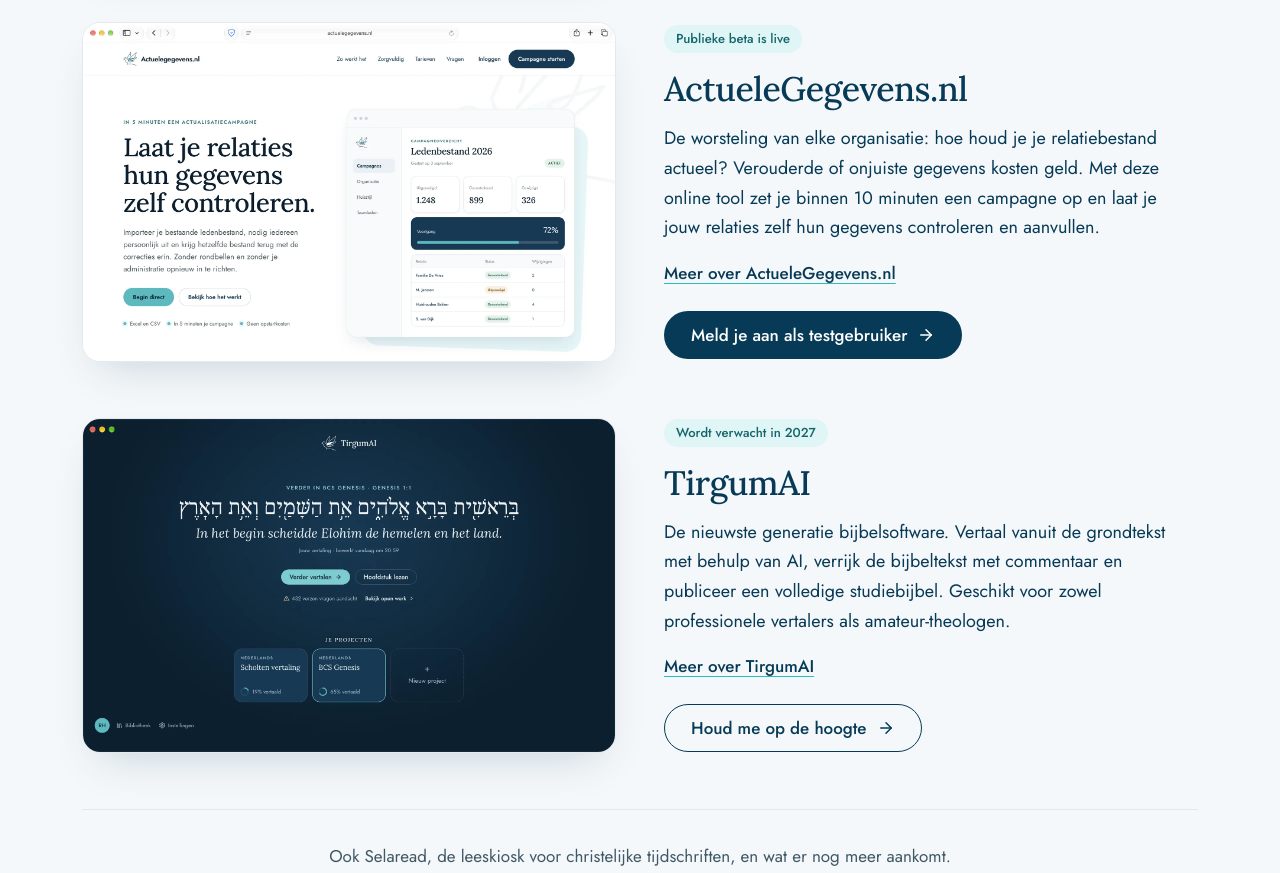
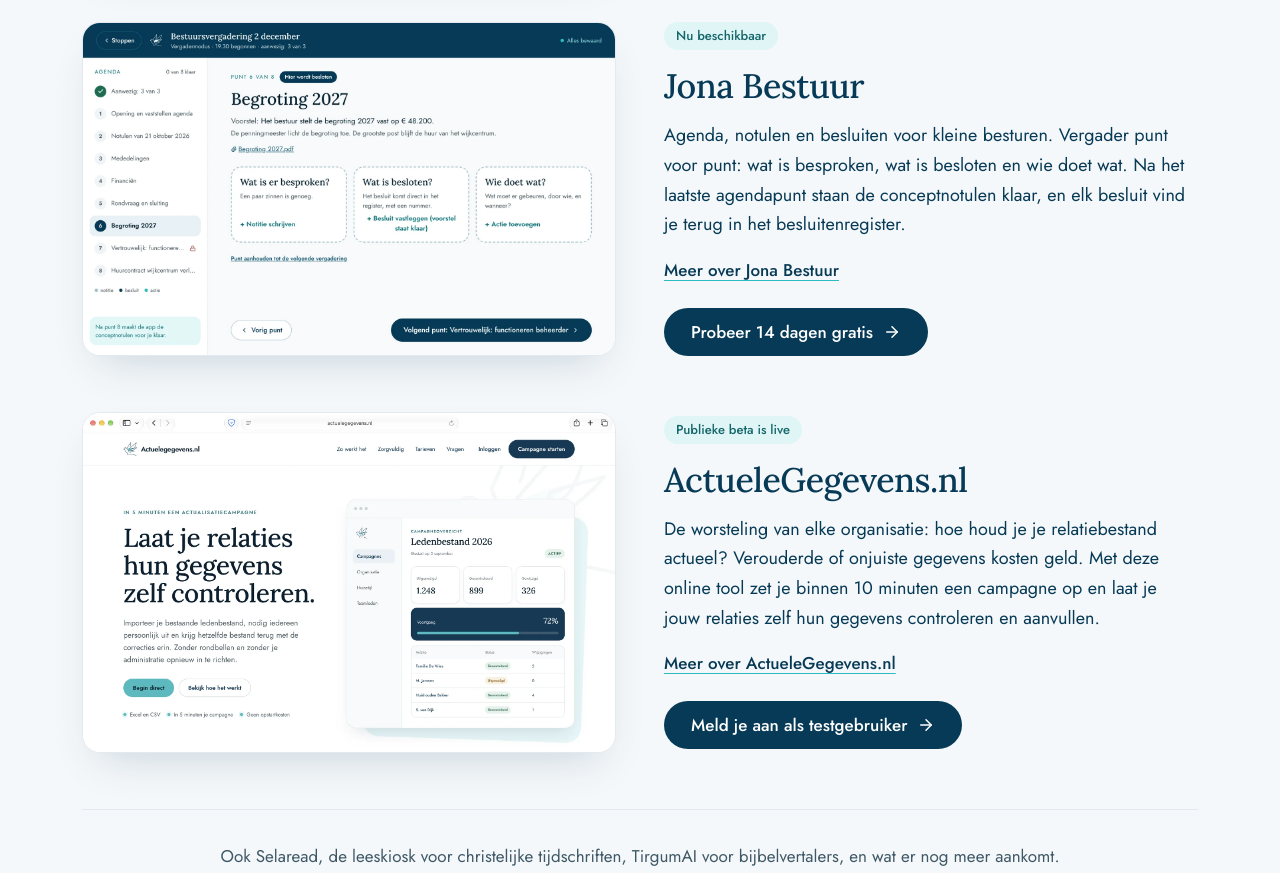
Before and after one commit to rhadders/jona-website, an Astro site: page / in a window 1280 px wide. Shown: the part 1420-2293 px from the top of the page. Built offline with nearby package versions, Linux system fonts and the light colour scheme; Astro itself is replaced by a stand-in of ours.

Commit message:
Homepage: Jona Bestuur in de plaats van TirgumAI
Co-Authored-By: Claude Opus 5.5 <noreply@anthropic.com>
Claude-Session: https://claude.ai/code/session_01L2GuXNtJbkobihfEtUsPsa

```diff
--- a/src/pages/index.astro
+++ b/src/pages/index.astro
@@ -52,6 +52,24 @@ import FormScript from "../components/FormScript.astro";
       <article class="product">
         <div class="screen">
           <picture>
+            <source srcset="/beeld/jonabestuur-vergadermodus.webp" type="image/webp">
+            <img src="/beeld/jonabestuur-vergadermodus.png" width="1600" height="1000" loading="lazy" alt="De vergadermodus van Jona Bestuur: links de agenda, rechts agendapunt 6, Begroting 2027, met drie vragen: wat is er besproken, wat is besloten en wie doet wat">
+          </picture>
+        </div>
+        <div class="stack gap-16">
+          <span class="tag">Nu beschikbaar</span>
+          <h3 class="h2-sm">Jona Bestuur</h3>
+          <p class="product-text">Agenda, notulen en besluiten voor kleine besturen. Vergader punt voor punt: wat is besproken, wat is besloten en wie doet wat. Na het laatste agendapunt staan de conceptnotulen klaar, en elk besluit vind je terug in het besluitenregister.</p>
+          <a href="/jonabestuur" class="link">Meer over Jona Bestuur</a>
+          <div class="actions">
+            <a href="https://jonabestuur.nl/aanmelden" rel="noopener" class="btn btn-primary"><span>Probeer 14 dagen gratis</span> <Icon name="arrow-right" /></a>
+          </div>
+        </div>
+      </article>
+
+      <article class="product">
+        <div class="screen">
+          <picture>
             <source srcset="/beeld/actuelegegevens-site.webp" type="image/webp">
             <img src="/beeld/actuelegegevens-site.png" width="1800" height="1145" loading="lazy" alt="De website van ActueleGegevens.nl: laat je relaties hun gegevens zelf controleren, met een campagneoverzicht ernaast">
           </picture>
@@ -67,26 +85,8 @@ import FormScript from "../components/FormScript.astro";
         </div>
       </article>
 
-      <article class="product">
-        <div class="screen">
-          <picture>
-            <source srcset="/beeld/tirgumai-start.webp" type="image/webp">
-            <img src="/beeld/tirgumai-start.png" width="1800" height="1125" loading="lazy" alt="Het startscherm van TirgumAI: Genesis 1:1 in het Hebreeuws met de eigen vertaling eronder, knoppen Verder vertalen en Hoofdstuk lezen, en de projecten">
-          </picture>
-        </div>
-        <div class="stack gap-16">
-          <span class="tag">Wordt verwacht in 2027</span>
-          <h3 class="h2-sm">TirgumAI</h3>
-          <p class="product-text">De nieuwste generatie bijbelsoftware. Vertaal vanuit de grondtekst met behulp van AI, verrijk de bijbeltekst met commentaar en publiceer een volledige studiebijbel. Geschikt voor zowel professionele vertalers als amateur-theologen.</p>
-          <a href="/tirgumai" class="link">Meer over TirgumAI</a>
-          <div class="actions">
-            <a href="/tirgumai#op-de-hoogte" class="btn btn-outline"><span>Houd me op de hoogte</span> <Icon name="arrow-right" /></a>
-          </div>
-        </div>
-      </article>
-
       <div class="alle-software">
-        <p class="muted">Ook Selaread, de leeskiosk voor christelijke tijdschriften, en wat er nog meer aankomt.</p>
+        <p class="muted">Ook Selaread, de leeskiosk voor christelijke tijdschriften, TirgumAI voor bijbelvertalers, en wat er nog meer aankomt.</p>
         <a href="/software" class="btn btn-secondary btn-wit"><span>Bekijk al onze software</span> <Icon name="arrow-right" /></a>
       </div>
     </div>
```
